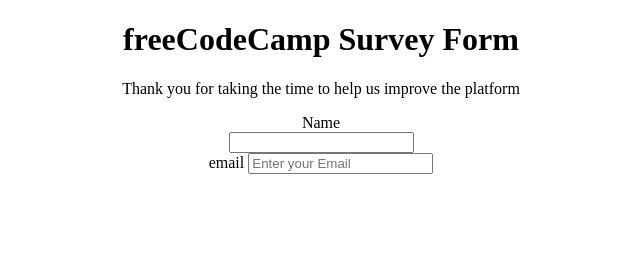
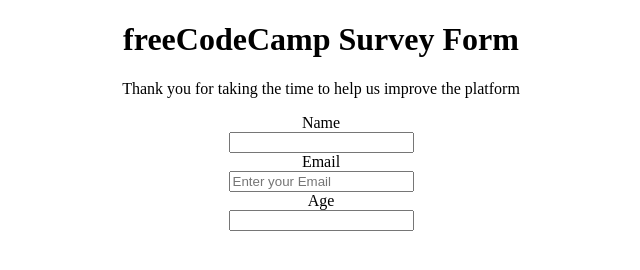
Before and after one commit to aliabbani/Ali-Marco-MicroverTrial, a plain HTML site: page index.html in a window 1280 px wide. Shown: the whole page, without its empty margins (319-959 px from the left). Drawn offline with Linux system fonts and the light colour scheme.

Commit message:
7 and 8 step

```diff
--- a/index.html
+++ b/index.html
@@ -13,8 +13,10 @@
         <label for="name">Name</label><br>
         <input type="text" id="name"><br>
 
-        <label for="email">email</label>
+        <label for="email">Email</label><br>
         <input type="email" id="email" name="email" pattern="x@domain.com" placeholder="Enter your Email"><br>
+        <label for="age">Age</label><br>
+        <input type="number" name='age' id='age'>
     </form>
 </body>
 </html>
```
